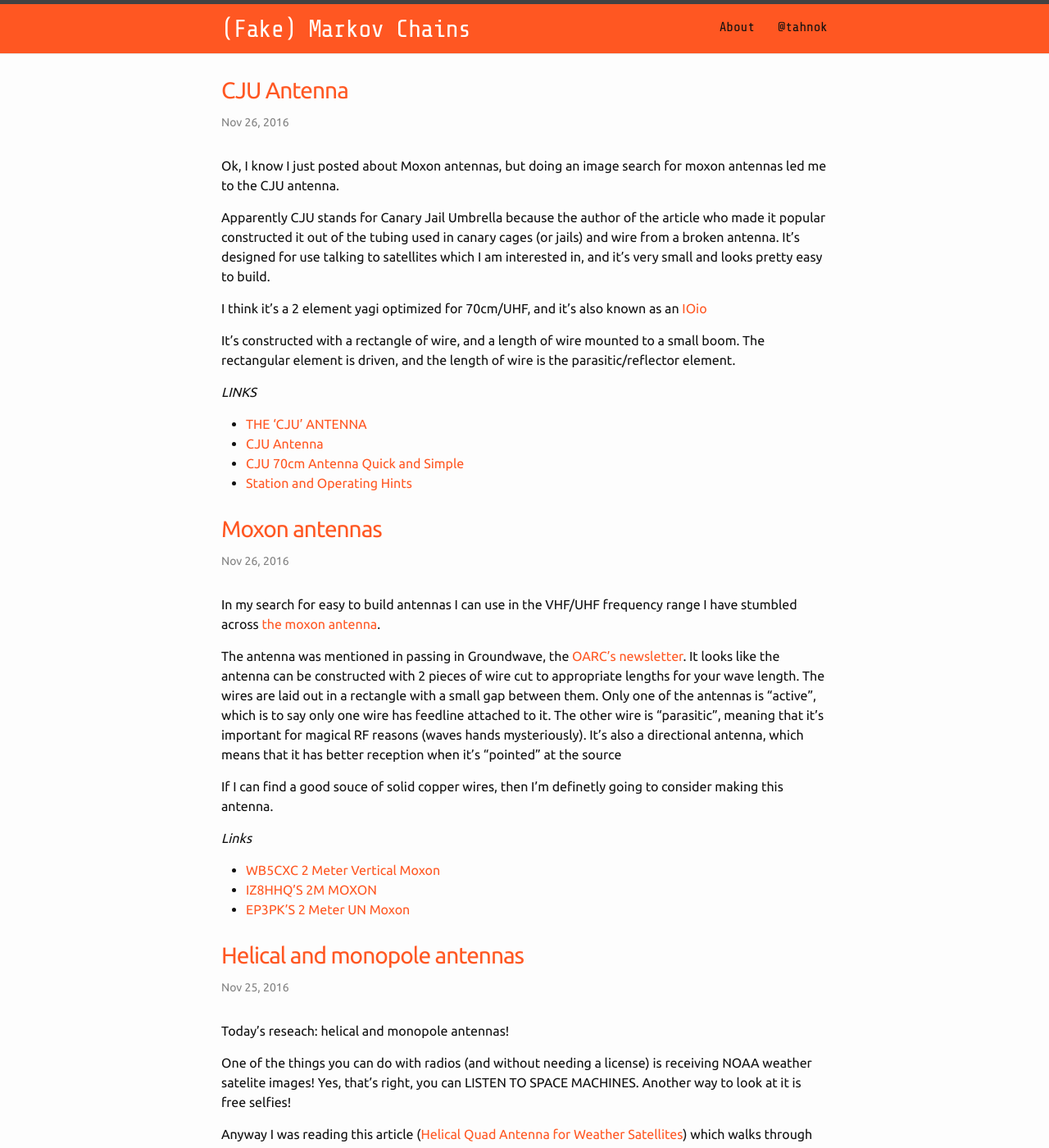
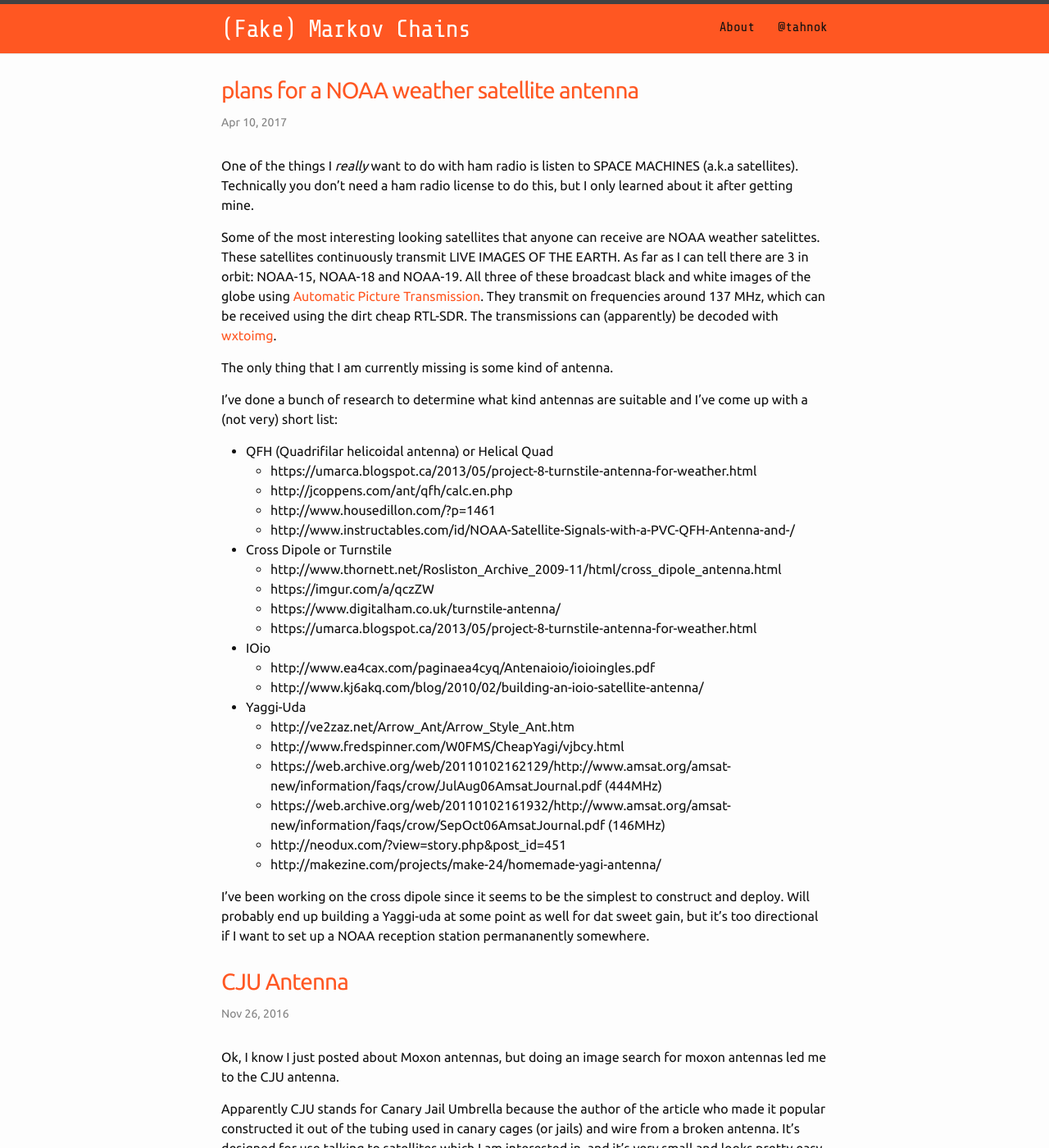
Before and after one commit to tahnok/tahnok.github.io, a Jekyll site: the page public_html/index.html, which Jekyll copies as it is, in a window 1280 px wide and 1400 px high. Shown: the whole window at 82% size. Built offline with Jekyll 4.4.1, drawn with Linux system fonts in a browser that asks for light colours; comment, search, counter and statistics services are not loaded.

Commit message:
noaa antenna plans

```diff
--- a/public_html/index.html
+++ b/public_html/index.html
@@ -71,6 +71,68 @@
       <div class="wrapper">
         <div class="home">
 
+
+  <div class="post-container">
+    <header class="post-header">
+      <h1 class="post-title"><a href="/post/plans-for-a-noaa-weather-satellite-antenna.html">plans for a NOAA weather satellite antenna</a></h1>
+      <p class="post-meta">Apr 10, 2017</p>
+    </header>
+
+    <article class="post-content">
+      <p>One of the things I <em>really</em> want to do with ham radio is listen to SPACE MACHINES (a.k.a satellites).
+Technically you don’t need a ham radio license to do this, but I only learned about it after getting mine.</p>
+
+<p>Some of the most interesting looking satellites that anyone can receive are NOAA weather satelittes.
+These satellites continuously transmit LIVE IMAGES OF THE EARTH.
+As far as I can tell there are 3 in orbit: NOAA-15, NOAA-18 and NOAA-19.
+All three of these broadcast black and white images of the globe using <a href="https://en.wikipedia.org/wiki/Automatic_picture_transmission">Automatic Picture Transmission</a>.
+They transmit on frequencies around 137 MHz, which can be received using the dirt cheap RTL-SDR.
+The transmissions can (apparently) be decoded with <a href="www.wxtoimg.com">wxtoimg</a>.</p>
+
+<p>The only thing that I am currently missing is some kind of antenna.</p>
+
+<p>I’ve done a bunch of research to determine what kind antennas are suitable and I’ve come up with a (not very) short list:</p>
+
+<ul>
+  <li>QFH (Quadrifilar helicoidal antenna) or Helical Quad
+    <ul>
+      <li>https://umarca.blogspot.ca/2013/05/project-8-turnstile-antenna-for-weather.html</li>
+      <li>http://jcoppens.com/ant/qfh/calc.en.php</li>
+      <li>http://www.housedillon.com/?p=1461</li>
+      <li>http://www.instructables.com/id/NOAA-Satellite-Signals-with-a-PVC-QFH-Antenna-and-/</li>
+    </ul>
+  </li>
+  <li>Cross Dipole or Turnstile
+    <ul>
+      <li>http://www.thornett.net/Rosliston_Archive_2009-11/html/cross_dipole_antenna.html</li>
+      <li>https://imgur.com/a/qczZW</li>
+      <li>https://www.digitalham.co.uk/turnstile-antenna/</li>
+      <li>https://umarca.blogspot.ca/2013/05/project-8-turnstile-antenna-for-weather.html</li>
+    </ul>
+  </li>
+  <li>IOio
+    <ul>
+      <li>http://www.ea4cax.com/paginaea4cyq/Antenaioio/ioioingles.pdf</li>
+      <li>http://www.kj6akq.com/blog/2010/02/building-an-ioio-satellite-antenna/</li>
+    </ul>
+  </li>
+  <li>Yaggi-Uda
+    <ul>
+      <li>http://ve2zaz.net/Arrow_Ant/Arrow_Style_Ant.htm</li>
+      <li>http://www.fredspinner.com/W0FMS/CheapYagi/vjbcy.html</li>
+      <li>https://web.archive.org/web/20110102162129/http://www.amsat.org/amsat-new/information/faqs/crow/JulAug06AmsatJournal.pdf (444MHz)</li>
+      <li>https://web.archive.org/web/20110102161932/http://www.amsat.org/amsat-new/information/faqs/crow/SepOct06AmsatJournal.pdf (146MHz)</li>
+      <li>http://neodux.com/?view=story.php&amp;post_id=451</li>
+      <li>http://makezine.com/projects/make-24/homemade-yagi-antenna/</li>
+    </ul>
+  </li>
+</ul>
+
+<p>I’ve been working on the cross dipole since it seems to be the simplest to construct and deploy.
+Will probably end up building a Yaggi-uda at some point as well for dat sweet gain, but it’s too directional if I want to set up a NOAA reception station permananently somewhere.</p>
+
+    </article>
+  </div>
 
   <div class="post-container">
     <header class="post-header">
--- a/public_html/sitemap.txt
+++ b/public_html/sitemap.txt
@@ -4,6 +4,7 @@ http://blog.tahnok.me/index.html
 http://blog.tahnok.me/css/main.css
 http://blog.tahnok.me/sitemap.txt
 
+http://blog.tahnok.me/post/plans-for-a-noaa-weather-satellite-antenna.html
 http://blog.tahnok.me/post/cju-antenna.html
 http://blog.tahnok.me/post/moxon-antennas.html
 http://blog.tahnok.me/post/helical-and-monopole-antennas.html
```
Also changed, not shown: _posts/2017-04-10-plans-for-a-noaa-weather-satellite-antenna.md (added, +43 -0 lines), public_html/feed.xml (+63 -180 lines), public_html/post/plans-for-a-noaa-weather-satellite-antenna.html (added, +213 -0 lines), 1 other file.
